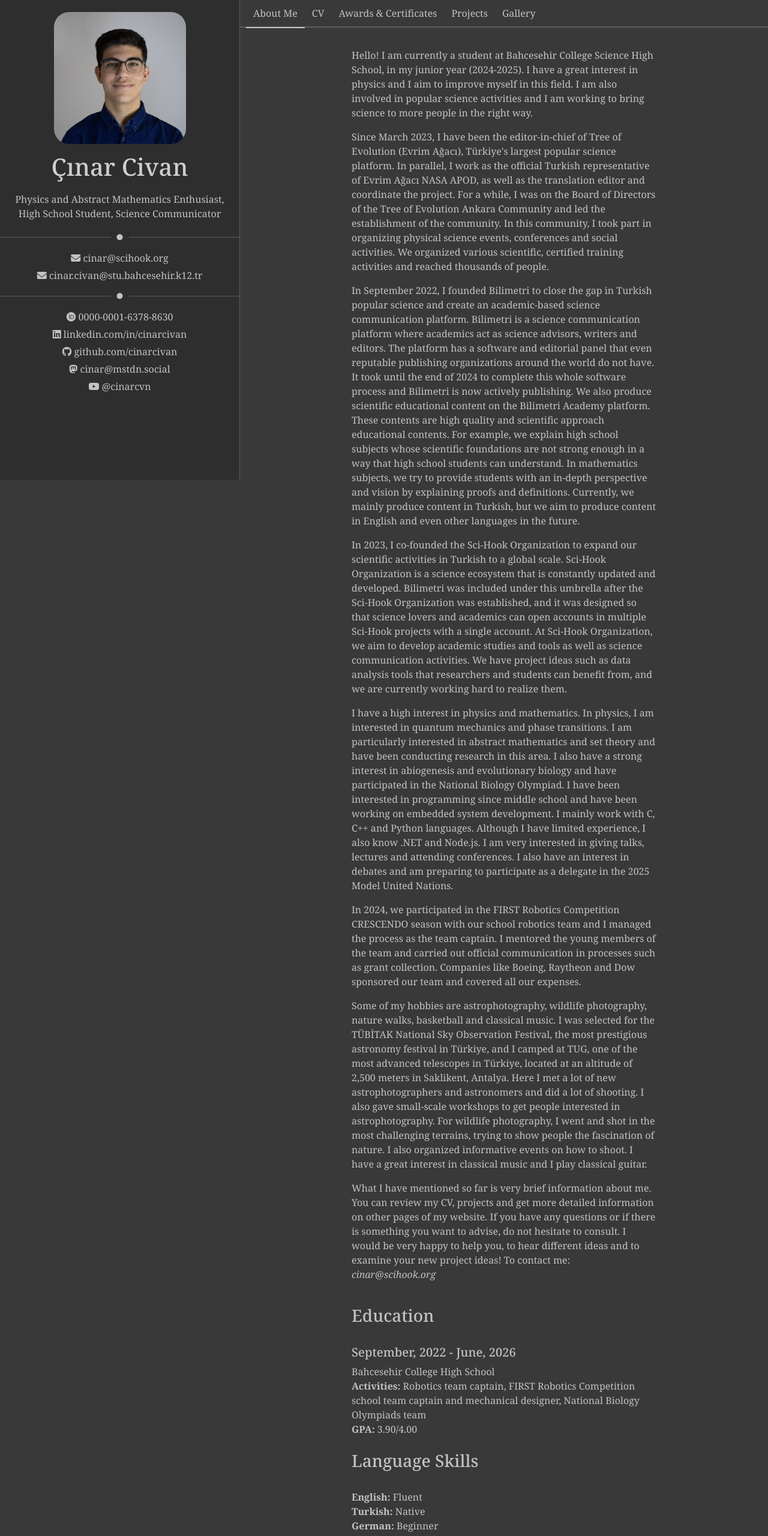
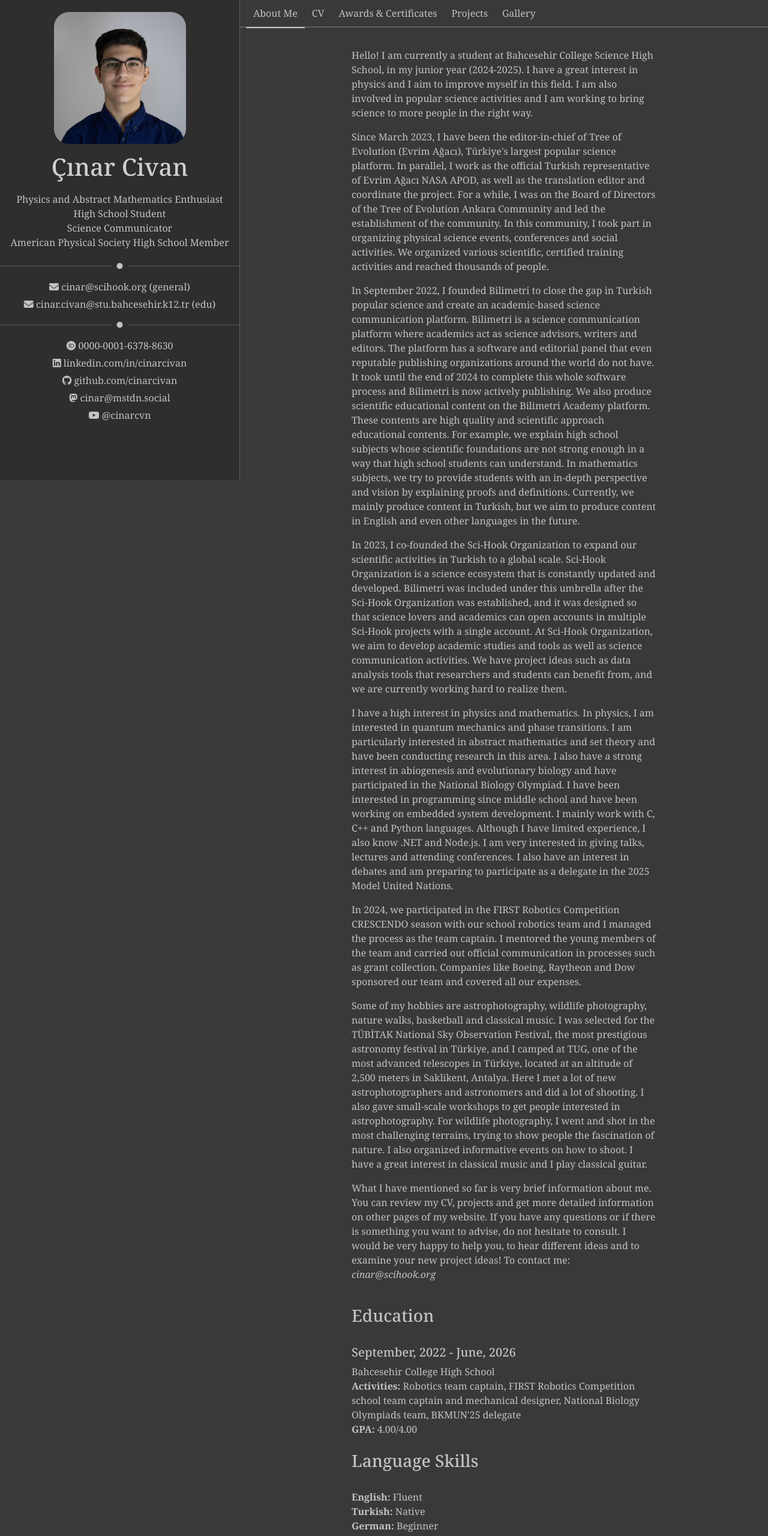
Before and after one commit to cinarcivan/website, a website: page index.html in a window 1280 px wide. Shown: the whole page at 60% size. Drawn offline with nearby package versions, Linux system fonts and the light colour scheme.

Commit message:
docs: change gpa and short bio

```diff
--- a/index.html
+++ b/index.html
@@ -29,7 +29,10 @@
                         <h1>Çınar Civan</h1>
                         <div>
                             <div class="about text-color-second text-center">
-                                Physics and Abstract Mathematics Enthusiast, High School Student, Science Communicator
+                                Physics and Abstract Mathematics Enthusiast<br>
+                                High School Student<br>
+                                Science Communicator<br>
+                                American Physical Society High School Member
                             </div>
                         </div>
                         <div class="divider">
@@ -42,12 +45,12 @@
                         <ul class="text-color lists">
                             <li>
                                 <a class="link" href="mailto:cinar@scihook.org">
-                                    <i class="fa-solid fa-envelope"></i> cinar@scihook.org
+                                    <i class="fa-solid fa-envelope"></i> cinar@scihook.org (general)
                                 </a>
                             </li>
                             <li>
                                 <a class="link" href="mailto:cinar.civan@stu.bahcesehir.k12.tr">
-                                    <i class="fa-solid fa-envelope"></i> cinar.civan@stu.bahcesehir.k12.tr
+                                    <i class="fa-solid fa-envelope"></i> cinar.civan@stu.bahcesehir.k12.tr (edu)
                                 </a>
                             </li>
                             <li class="divider">
@@ -147,8 +150,8 @@
                 <h3>Education</h3> <br>
                 <h5>September, 2022 - June, 2026</h5>
                 <span>Bahcesehir College High School</span><br>
-                <span><b>Activities:</b> Robotics team captain, FIRST Robotics Competition school team captain and mechanical designer, National Biology Olympiads team</span><br>
-                <span><b>GPA:</b> 3.90/4.00</span>
+                <span><b>Activities:</b> Robotics team captain, FIRST Robotics Competition school team captain and mechanical designer, National Biology Olympiads team, BKMUN'25 delegate</span><br>
+                <span><b>GPA:</b> 4.00/4.00</span>
                 <br>
                 <br>
                 <h3>Language Skills</h3><br>
```
Also changed, not shown: awards-certificates.html (+4 -1 lines), cv.html (+4 -1 lines), gallery.html (+4 -1 lines), projects.html (+4 -1 lines).
